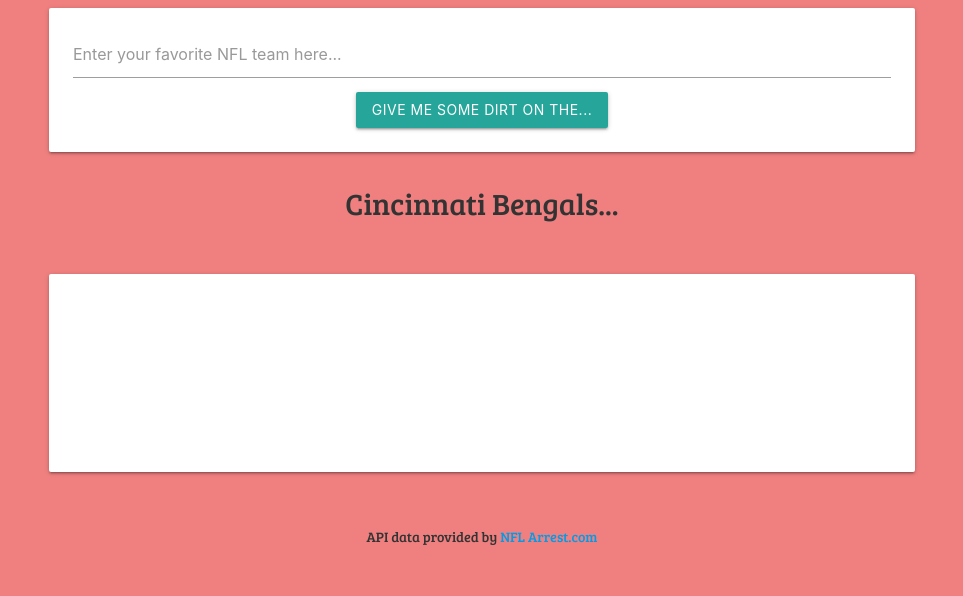
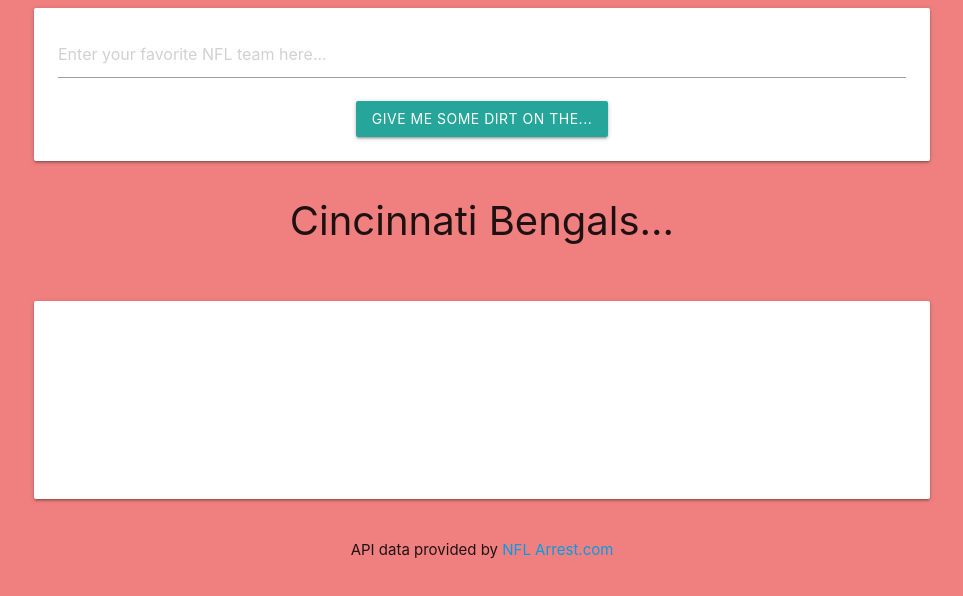
Before and after one commit to johncpatterson/TIY-9-3-Chart-JS, a website: page index.html in a window 1280 px wide. Shown: the whole page, without its empty margins (158-1121 px from the left). Drawn offline with nearby package versions, Linux system fonts and the light colour scheme; no server answers; a web font is replaced by a local one.

Commit message:
changed to Roboto font face

```diff
--- a/index.html
+++ b/index.html
@@ -6,7 +6,7 @@
    <meta name="viewport" content="width=device-width, initial-scale=1, maximum-scale=1, user-scalable=no">
    <title>Get the scoop on your favorite NFL team</title>
    <link href="https://fonts.googleapis.com/css?family=Bree+Serif|Gentium+Basic|Wendy+One" rel="stylesheet">
-   <link rel="stylesheet" href="https://maxcdn.bootstrapcdn.com/bootstrap/3.3.7/css/bootstrap.min.css">
+   <link href="http://fonts.googleapis.com/icon?family=Material+Icons" rel="stylesheet">
    <link rel="stylesheet" href="https://cdnjs.cloudflare.com/ajax/libs/materialize/0.97.8/css/materialize.min.css">
    <link rel="stylesheet" href="css/main.css">
    <script src="https://cdnjs.cloudflare.com/ajax/libs/Chart.js/2.1.4/Chart.min.js"></script>
--- a/sass/main.scss
+++ b/sass/main.scss
@@ -13,13 +13,13 @@
 
 .team-info {
    text-align: center;
-   font-size: 30px;
+   font-size: 40px;
    margin: 30px 0;
-   font-family: 'Bree Serif', serif;
+
 }
 
 footer {
    text-align: center;
    margin: 40px 0;
-   font-family: 'Bree Serif', serif;
+
 }
```
Also changed, not shown: css/main.css.
